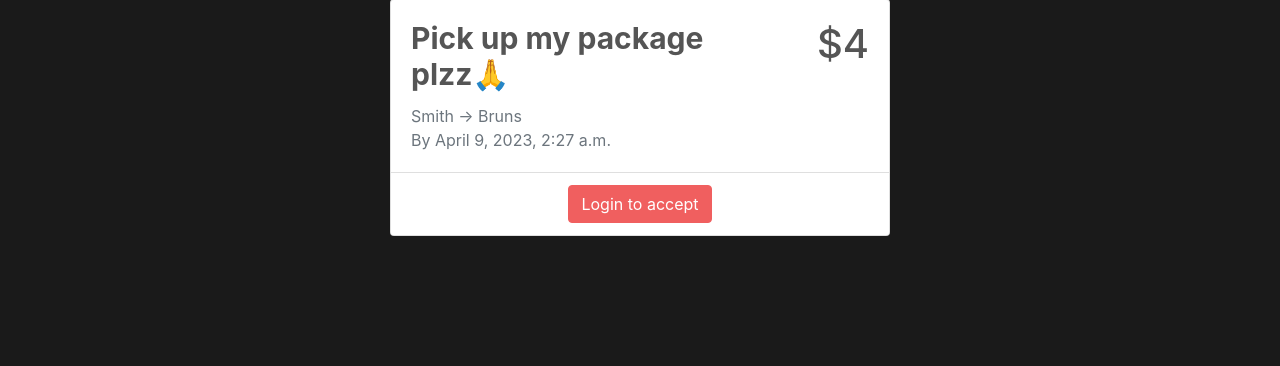
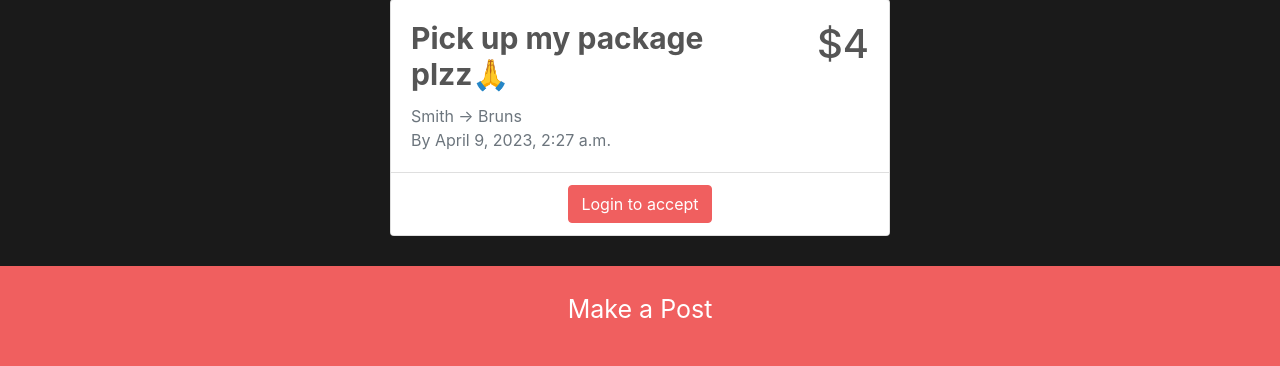
Before and after one commit to alexracape/tascii, a Django app: page / in a window 1280 px wide. Shown: the part 434-800 px from the top of the page. Run offline with Django 4.2, Linux system fonts and the light colour scheme; data comes from the database, SQL or seed files in the repository; both versions use the stored data as it was after the commit; some libraries are stand-ins or nearby versions.

Commit message:
Added Make Post Button and Fixed the form

```diff
--- a/feed/static/feed/main.css
+++ b/feed/static/feed/main.css
@@ -23,6 +23,13 @@
   color: white !important;
   background-color: var(--arc-palette-foregroundPrimary, var(--brand-color, black)) !important;
   border-color: var(--arc-palette-foregroundPrimary, var(--brand-color, black)) !important;
+}
+
+.btn-block {
+  height: 100px;
+  font-size: 25px;
+  text-align: center;
+  padding-top: 25px;
 }
 
 .navbar {
--- a/feed/templates/feed.html
+++ b/feed/templates/feed.html
@@ -1,5 +1,9 @@
 {% extends "base.html" %}
 {% block page_content %}
+
+
+
+<div class="col">
 
 <h1>Feed</h1>
 
@@ -7,7 +11,6 @@
     <h3>Search results for "{{ query }}"</h3>
 {% endif %}
 
-<div class="col">
 {% for post in posts %}
     <div class="post md-4 mx-auto">
     <div class="card rounded-3">
@@ -39,6 +42,11 @@
     </div>
     </div>
 {% endfor %}
+
+<div class="fixed-bottom d-flex justify-content-center">
+    <a href="{% url 'make_post' %}" class="btn-block btn-primary">Make a Post</a>
+</div>
+
 </div>
 
 {% endblock %}
--- a/feed/urls.py
+++ b/feed/urls.py
@@ -11,5 +11,5 @@ urlpatterns = [
     path('post/accept/<int:pk>/', views.post_accept, name='post_accept'),
     path('profile/', views.profile, name='profile'),
     path("<int:pk>/", views.edit_post, name="edit_post"),
-    path("make-post/", views.make_post, name="make-post"),
+    path("make-post/", views.make_post, name="make_post"),
 ]
--- a/feed/views.py
+++ b/feed/views.py
@@ -6,7 +6,6 @@ from django.db.models import Q
 from .forms import NewUserForm
 from .forms import PostForm
 from feed.models import Post
-from django.http import HttpResponseRedirect
 
 # Main feed view
 def feed(request, sort="created_at"):
@@ -133,7 +132,8 @@ def make_post(request):
         form = PostForm(request.POST)
 
         if form.is_valid():
-            return HttpResponseRedirect('/profile/')
+            form.save(request.user)
+            return redirect('profile')
 
     # if a GET (or any other method) we'll create a blank form
     else:
--- a/static/feed/main.css
+++ b/static/feed/main.css
@@ -23,6 +23,11 @@
   color: white !important;
   background-color: var(--arc-palette-foregroundPrimary, var(--brand-color, black)) !important;
   border-color: var(--arc-palette-foregroundPrimary, var(--brand-color, black)) !important;
+}
+
+.btn-accept {
+  width: 80%;
+  height: 40%;
 }
 
 .navbar {
```
Also changed, not shown: feed/forms.py (+19 -0 lines), db.sqlite3.
